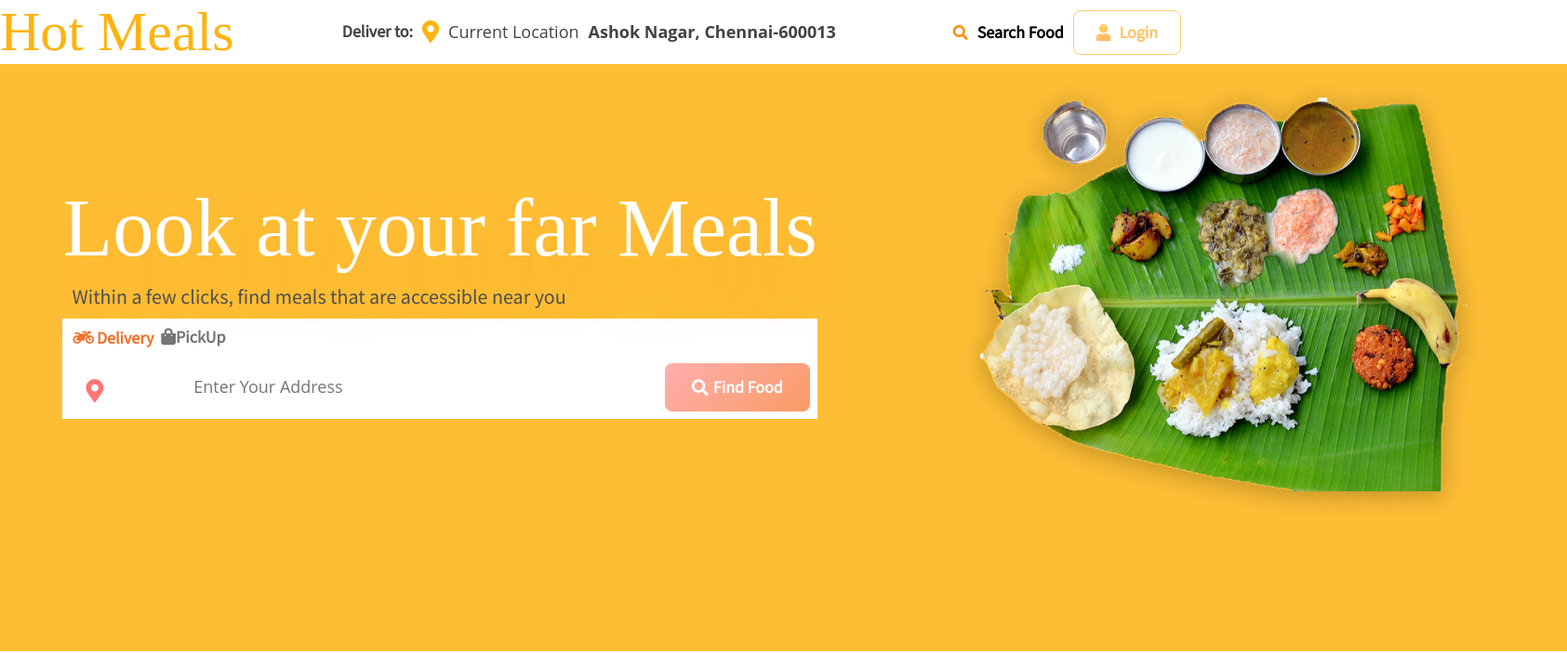
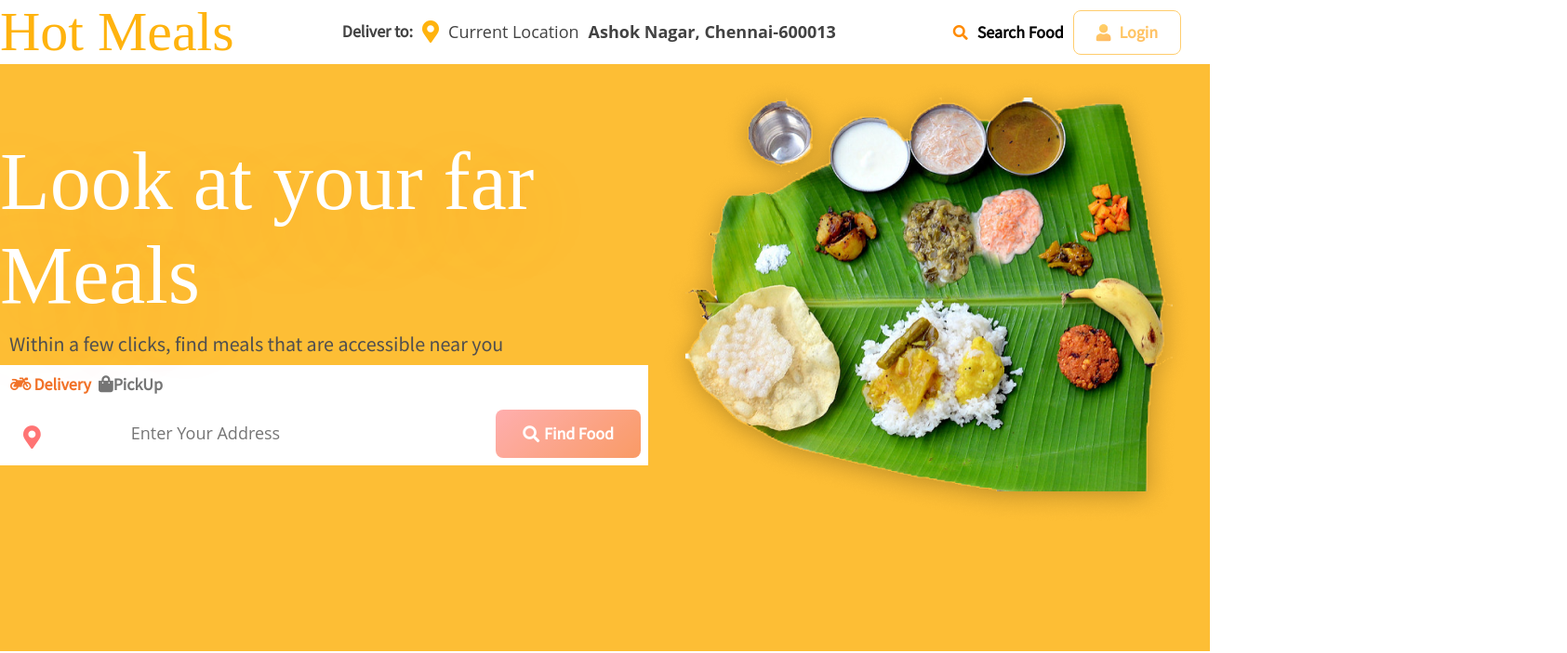
Before and after one commit to Panishacardoza/restarent, a plain HTML site: page index.html in a window 1280 px wide. Shown: the top 703 px of the page at 93% size, 1685 px wide, since content can reach past the window. Drawn offline with Linux system fonts and the light colour scheme; a web font is replaced by a local one.

Commit message:
Update style.css

```diff
--- a/style.css
+++ b/style.css
@@ -119,7 +119,7 @@
 
 /* banner */
 .banner {
-  width: 1685px;
+  width: 1301px;
   height: 632px;
   background-color: #fdbe35;
 }
```
